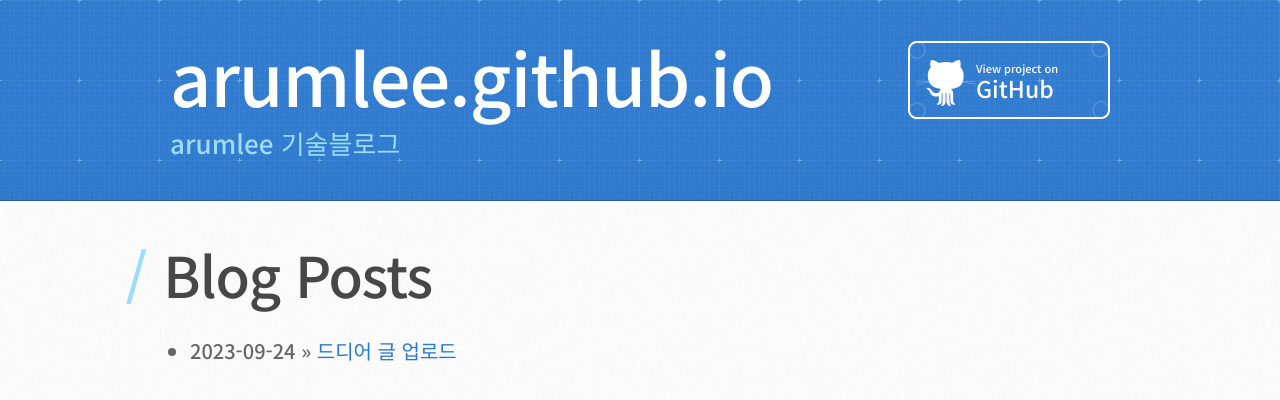
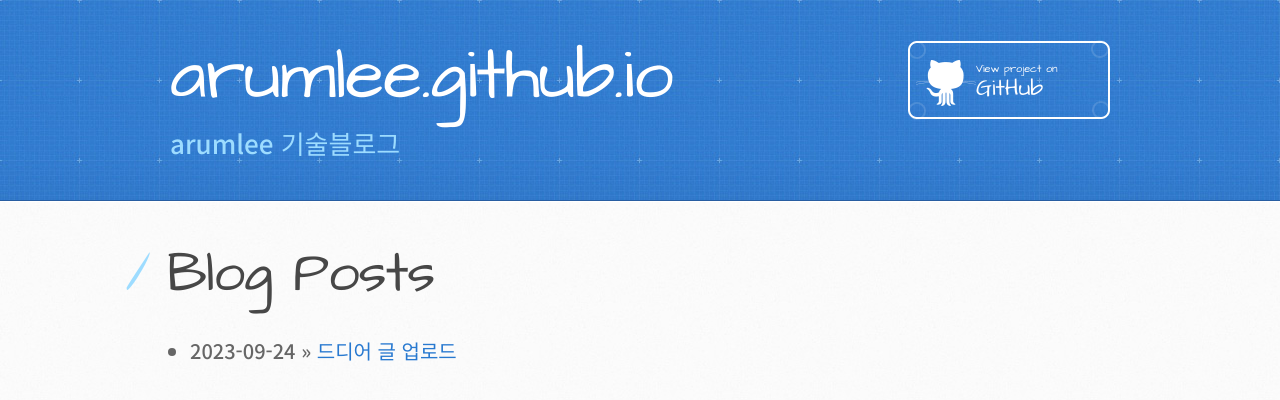
Before and after one commit to arumlee/arumlee.github.io, a Jekyll site: the page built from index.html, in a window 1280 px wide. Shown: the top 400 px of the page. Built offline with Jekyll 4.4.1, drawn with Linux system fonts in a browser that asks for light colours.

Commit message:
Change stylesheet and Content Date Format

```diff
--- a/_layouts/post.html
+++ b/_layouts/post.html
@@ -2,6 +2,6 @@
 layout: default
 ---
 <h2>{{ page.title }}</h2>
-<p class="meta">{{ page.date | date_to_string }}</p>
+<p class="meta">{{ page.date | date:"%Y-%m-%d" }}</p>
 
 {{ content }}
--- a/stylesheets/stylesheet.css
+++ b/stylesheets/stylesheet.css
@@ -452,7 +452,7 @@
 header {
   padding-top: 40px;
   padding-bottom: 40px;
-  font-family: 'Noto Sans KR', sans-serif;
+  font-family: 'Architects Daughter', 'Helvetica Neue', Helvetica, Arial, serif;
   background: #2e7bcf url(../images/header-bg.jpg) 0 0 repeat-x;
   border-bottom: solid 1px #275da1;
 }
@@ -524,7 +524,7 @@
   height: 58px;
   padding-top: 22px;
   padding-left: 68px;
-  font-family: 'Noto Sans KR', sans-serif;
+  font-family: 'Architects Daughter', 'Helvetica Neue', Helvetica, Arial, serif;
   font-size: 23px;
   line-height: 1.2;
   color: #fff;
@@ -617,7 +617,7 @@
 #main-content h1 {
   margin-top: 0;
   margin-bottom: 0;
-  font-family: 'Noto Sans KR', sans-serif;
+  font-family: 'Architects Daughter', 'Helvetica Neue', Helvetica, Arial, serif;
   font-size: 2.8em;
   font-weight: normal;
   color: #474747;
```
